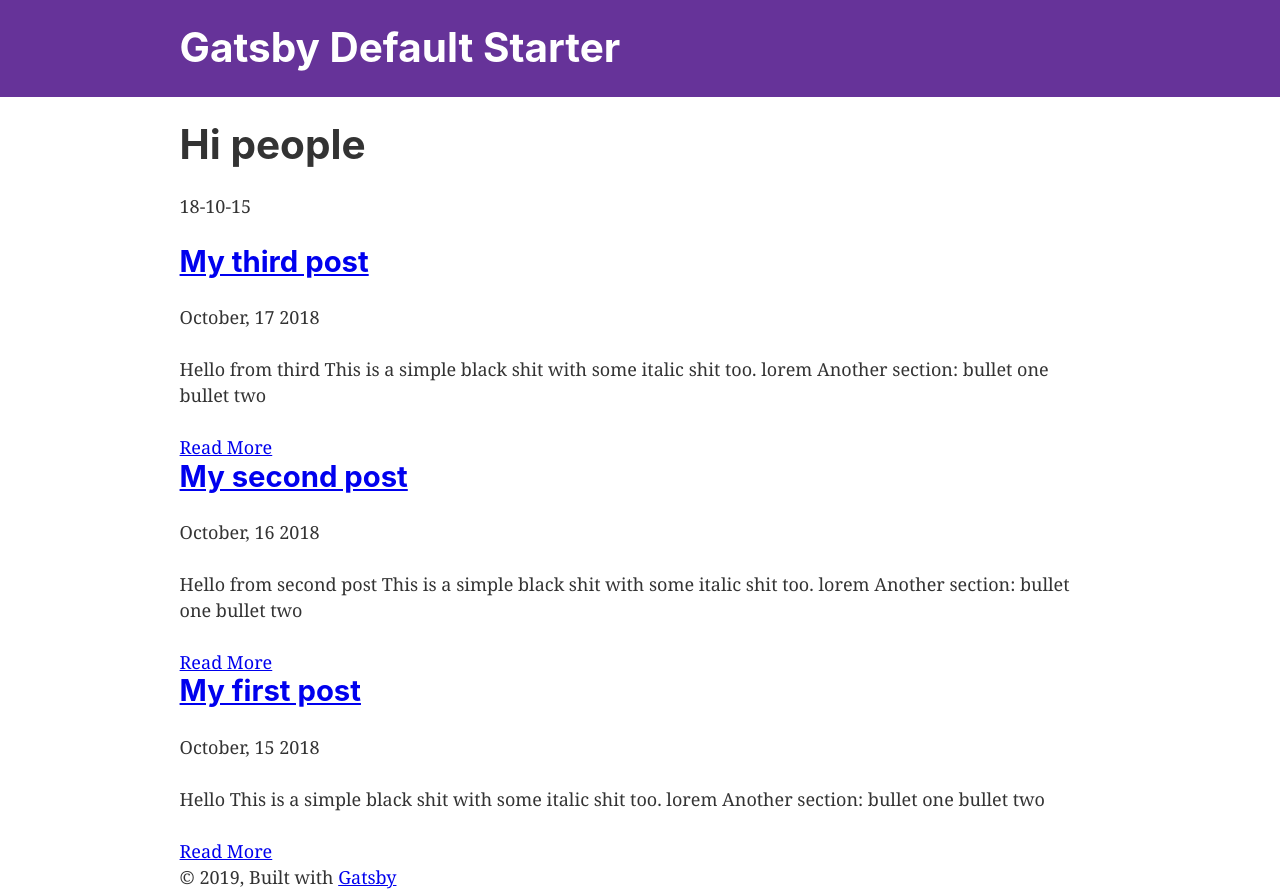
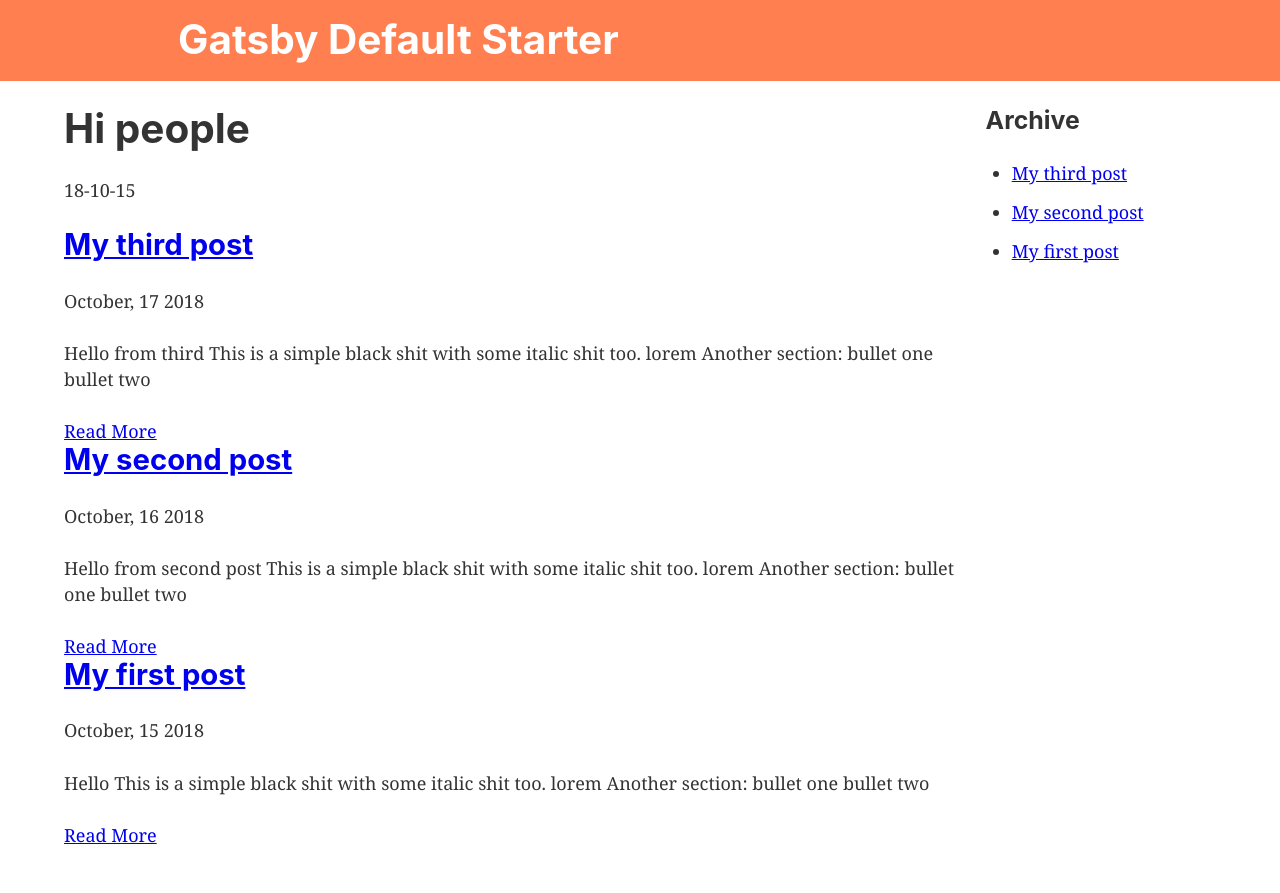
Before and after one commit to jduarte00/gatsby-test, a Gatsby site: page / in a window 1280 px wide. Shown: the top 893 px of the page. After the commit the page ends 848 px from the top, so only its background shows below. Built offline with nearby package versions, Linux system fonts and the light colour scheme; Gatsby itself is replaced by a stand-in of ours.

Commit message:
Implement styled components on the index and header

```diff
--- a/gatsby-config.js
+++ b/gatsby-config.js
@@ -38,5 +38,6 @@ module.exports = {
       },
     },
     "gatsby-transformer-remark",
+    "gatsby-plugin-styled-components",
   ],
 }
--- a/src/components/header.js
+++ b/src/components/header.js
@@ -2,20 +2,25 @@ import { Link } from "gatsby"
 import PropTypes from "prop-types"
 import React from "react"
 
+import styled from "styled-components"
+
+const HeaderWrapper = styled.header`
+  background: coral;
+  margin-bottom: 1.45rem;
+  img {
+    margin-bottom: 0px;
+  }
+`
+
+const HeaderContainer = styled.div`
+  margin: 0 auto;
+  max-width: 960px;
+  padding: 1rem;
+`
+
 const Header = ({ siteTitle }) => (
-  <header
-    style={{
-      background: `rebeccapurple`,
-      marginBottom: `1.45rem`,
-    }}
-  >
-    <div
-      style={{
-        margin: `0 auto`,
-        maxWidth: 960,
-        padding: `1.45rem 1.0875rem`,
-      }}
-    >
+  <HeaderWrapper>
+    <HeaderContainer>
       <h1 style={{ margin: 0 }}>
         <Link
           to="/"
@@ -27,8 +32,8 @@ const Header = ({ siteTitle }) => (
           {siteTitle}
         </Link>
       </h1>
-    </div>
-  </header>
+    </HeaderContainer>
+  </HeaderWrapper>
 )
 
 Header.propTypes = {
--- a/src/components/layout.js
+++ b/src/components/layout.js
@@ -8,10 +8,18 @@
 import React from "react"
 import PropTypes from "prop-types"
 import { StaticQuery, graphql } from "gatsby"
+import styled from "styled-components"
 
 import Header from "./header"
 import Archive from "./archive"
 import "./layout.css"
+
+const MainLayout = styled.main`
+  max-width: 90%;
+  margin: 0 auto;
+  display: grid;
+  grid-template-columns: 4fr 1fr;
+`
 
 const Layout = ({ children }) => (
   <StaticQuery
@@ -27,22 +35,10 @@ const Layout = ({ children }) => (
     render={data => (
       <>
         <Header siteTitle={data.site.siteMetadata.title} />
-        <div
-          style={{
-            margin: `0 auto`,
-            maxWidth: 960,
-            padding: `0px 1.0875rem 1.45rem`,
-            paddingTop: 0,
-          }}
-        >
+        <MainLayout>
           <main>{children}</main>
-          <footer>
-            © {new Date().getFullYear()}, Built with
-            {` `}
-            <a href="https://www.gatsbyjs.org">Gatsby</a>
-          </footer>
-        </div>
-        <Archive />
+          <Archive />
+        </MainLayout>
       </>
     )}
   />
```
